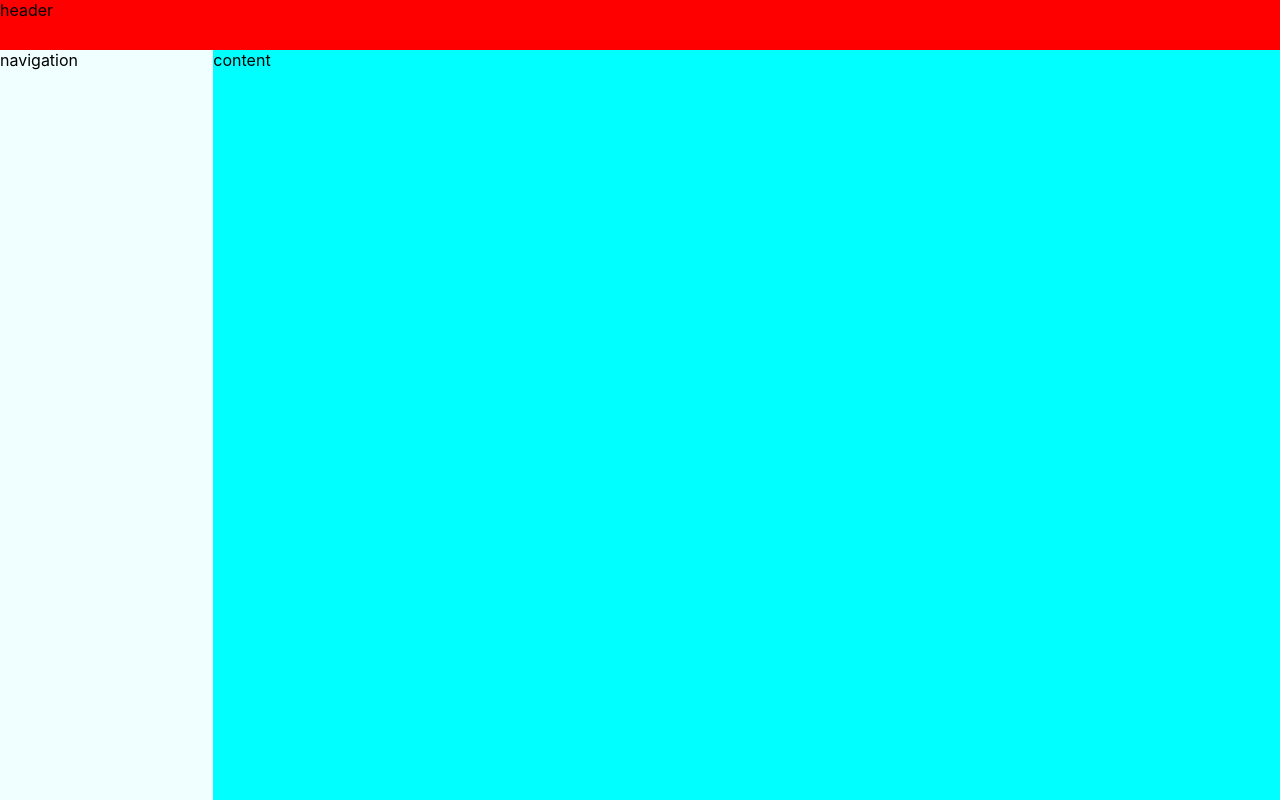
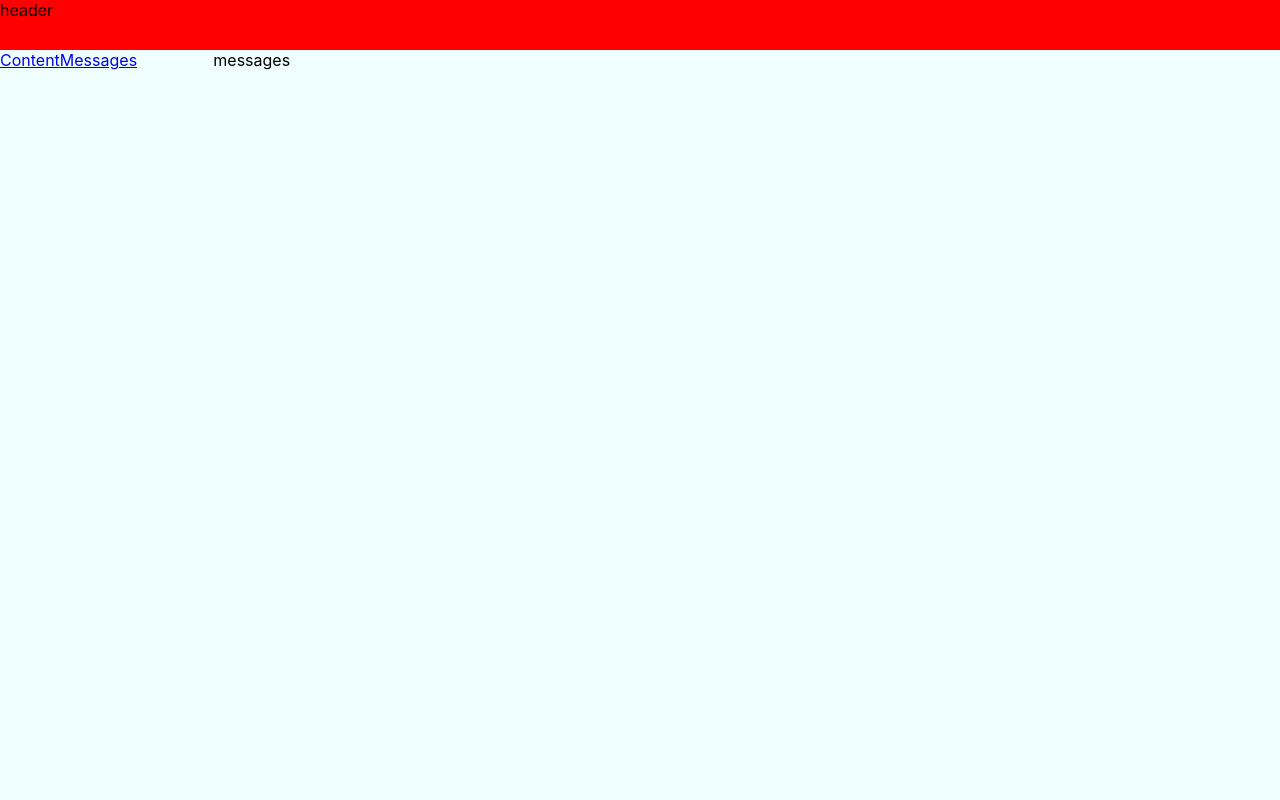
Before and after one commit to illiaGorbatov/social-network, a React (Create React App) app: page /messages in a window 1280 px wide. Built offline with nearby package versions, Linux system fonts and the light colour scheme.

Commit message:
13102020-2

```diff
--- a/src/App.jsx
+++ b/src/App.jsx
@@ -3,15 +3,20 @@ import './App.sass';
 import Header from "./Components/Header/Header";
 import Navigation from "./Components/Navigation/Navigation";
 import MainContent from "./Components/Main-content/MainContent";
+import {BrowserRouter, Route} from "react-router-dom";
+import Messages from "./Components/Messages/Messages";
 
 const App = () => {
     return (
-        <div className="app">
-            <Header/>
-            <Navigation/>
-            <MainContent/>
-        </div>
-    );
+        <BrowserRouter>
+            <div className="app">
+                <Header/>
+                <Navigation/>
+                <Route path="/MainContent" component={MainContent}/>
+                <Route path="/messages" component={Messages}/>
+            </div>
+        </BrowserRouter>
+);
 }
 
 export default App;
--- /dev/null
+++ b/src/Components/Messages/Messages.jsx
@@ -0,0 +1,12 @@
+import React from "react";
+import style from "./Messages.module.sass";
+
+const Messages = () => {
+    return (
+        <div className={style.navigationWrapper}>
+            messages
+        </div>
+    )
+};
+
+export default Messages;
--- /dev/null
+++ b/src/Components/Messages/Messages.module.sass
@@ -0,0 +1,3 @@
+.navigationWrapper
+  background-color: azure
+  grid-area: content
--- a/src/Components/Navigation/Navigation.jsx
+++ b/src/Components/Navigation/Navigation.jsx
@@ -1,10 +1,12 @@
 import React from "react";
 import style from "./Navigation.module.sass";
+import {NavLink} from "react-router-dom";
 
 const Navigation = () => {
     return (
         <div className={style.navigationWrapper}>
-            navigation
+            <NavLink to="/MainContent/MainContent">Content</NavLink>
+            <NavLink to="/Messages/Messages">Messages</NavLink>
         </div>
     )
 };
```
Also changed, not shown: conspect.jsx (added, +10 -0 lines), 1 other file (tests, documents, lock files or other folders).
